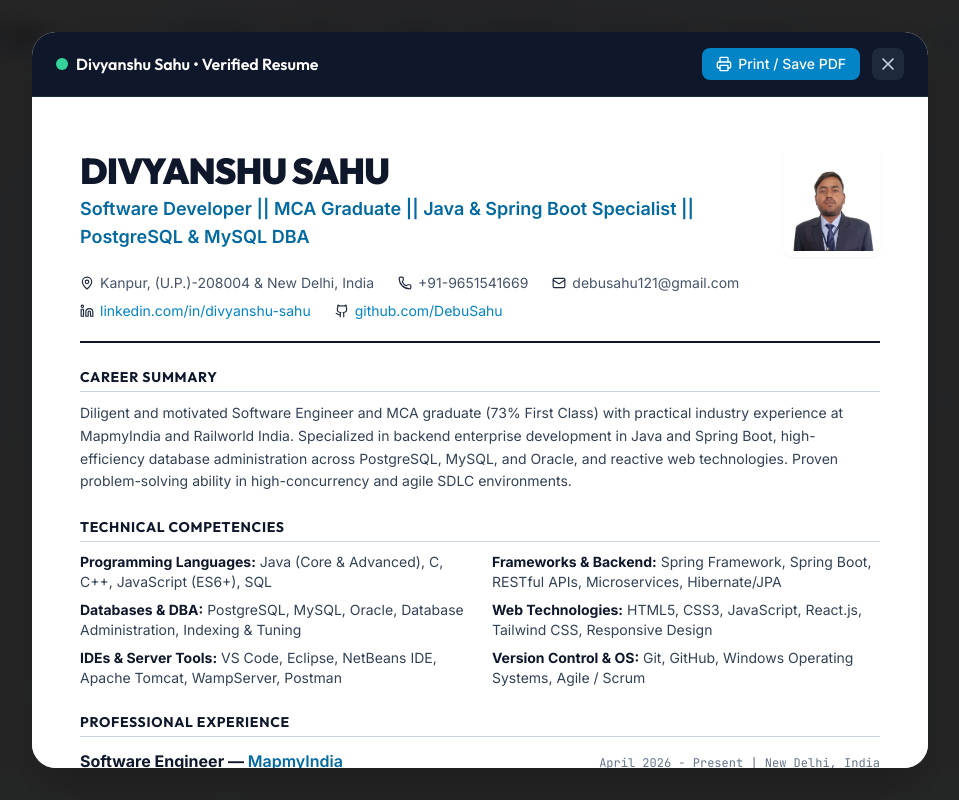
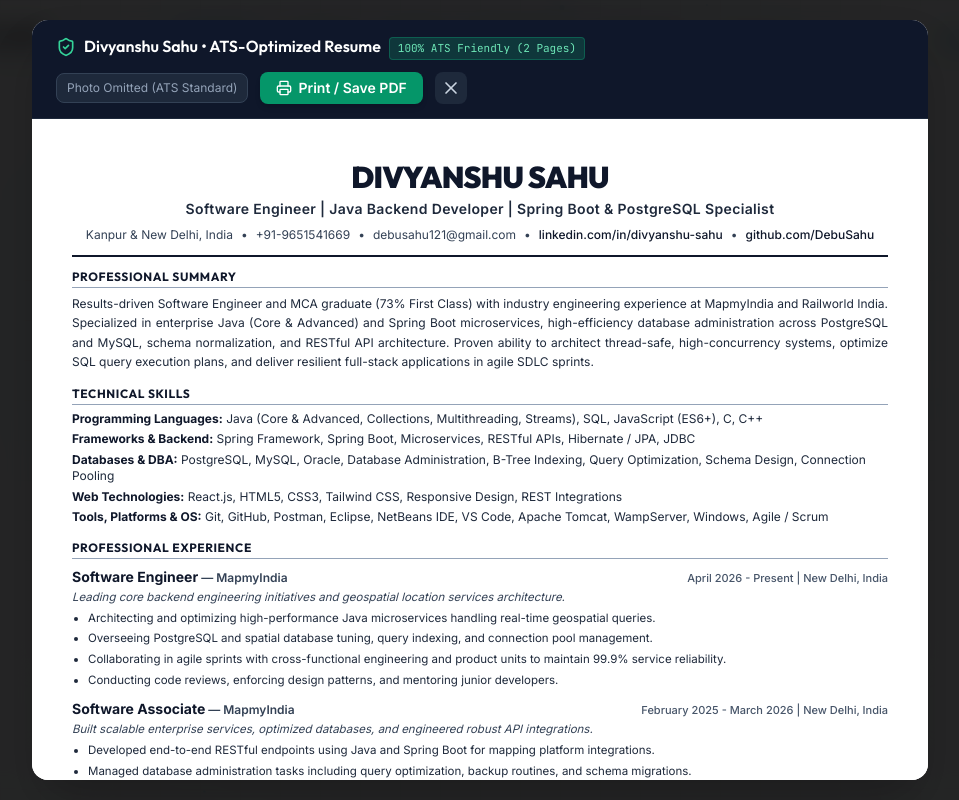
Before and after one commit to DebuSahu/My_New_Potfolio, a React (Vite) app: page / in a window 1280 px wide. Both pictures are taken after a click on the button "Resume". Shown: the top 800 px of the page, without its empty margins (160-1119 px from the left). Built offline with nearby package versions, Linux system fonts and the light colour scheme.

Commit message:
Transform resume to 100% ATS-friendly format (single column, no header leak, exact 2 pages)

```diff
--- a/src/components/ResumeModal.jsx
+++ b/src/components/ResumeModal.jsx
@@ -1,12 +1,13 @@
-import React, { useEffect } from 'react';
+import React, { useEffect, useState } from 'react';
 import {
   X, Printer, Download, Mail, Phone, MapPin,
-  Linkedin, Github, Briefcase, GraduationCap, Award, ExternalLink, CheckCircle2
+  Linkedin, Github, CheckCircle2, ShieldCheck, UserCheck
 } from 'lucide-react';
 import { portfolioData } from '../data/portfolioData';
 
 export default function ResumeModal({ onClose }) {
-  const { personal, experience, education, certifications, skills } = portfolioData;
+  const { personal, experience, education, certifications } = portfolioData;
+  const [includePhoto, setIncludePhoto] = useState(false); // Default to false for strict ATS compliance
 
   useEffect(() => {
     const handleKeyDown = (e) => {
@@ -27,7 +28,7 @@ export default function ResumeModal({ onClose }) {
   };
 
   return (
-    <div className="fixed inset-0 z-50 flex items-center justify-center p-3 sm:p-6 overflow-y-auto animate-fadeIn resume-modal-overlay">
+    <div className="fixed inset-0 z-50 flex items-center justify-center p-2 sm:p-4 overflow-y-auto animate-fadeIn resume-modal-overlay">
       {/* Backdrop */}
       <div
         className="fixed inset-0 bg-black/85 backdrop-blur-md transition-opacity no-print"
@@ -35,25 +36,44 @@ export default function ResumeModal({ onClose }) {
       />
 
       {/* Modal Container */}
-      <div className="relative w-full max-w-4xl bg-white text-slate-900 rounded-3xl shadow-2xl overflow-hidden z-10 my-6 max-h-[92vh] flex flex-col resume-modal-container">
+      <div className="relative w-full max-w-4xl bg-white text-slate-900 rounded-2xl shadow-2xl overflow-hidden z-10 my-4 max-h-[95vh] flex flex-col resume-modal-container">
 
         {/* Modal Toolbar (hidden on print) */}
-        <div className="p-4 sm:px-6 bg-slate-900 text-white flex items-center justify-between no-print border-b border-slate-800">
+        <div className="p-3.5 sm:px-6 bg-slate-900 text-white flex flex-wrap items-center justify-between gap-3 no-print border-b border-slate-800">
           <div className="flex items-center gap-2">
-            <span className="w-3 h-3 rounded-full bg-emerald-400"></span>
+            <ShieldCheck className="w-5 h-5 text-emerald-400" />
+            <div>
               <span className="font-heading font-semibold text-sm sm:text-base">
-              Divyanshu Sahu • Verified Resume
+                Divyanshu Sahu • ATS-Optimized Resume
               </span>
+              <span className="hidden sm:inline-block ml-2 px-2 py-0.5 rounded text-[11px] font-mono bg-emerald-500/20 text-emerald-300 border border-emerald-500/30">
+                100% ATS Friendly (2 Pages)
+              </span>
+            </div>
           </div>
 
           <div className="flex items-center gap-3">
+            {/* Toggle Photo for ATS vs Visual */}
+            <button
+              onClick={() => setIncludePhoto(!includePhoto)}
+              className={`text-xs px-2.5 py-1.5 rounded-lg border transition-all flex items-center gap-1.5 ${
+                includePhoto
+                  ? 'bg-primary-600/30 border-primary-500 text-primary-200'
+                  : 'bg-slate-800 border-slate-700 text-slate-400 hover:text-slate-200'
+              }`}
+              title="ATS systems recommend resumes without photos"
+            >
+              <span>{includePhoto ? '✓ Photo Included' : 'Photo Omitted (ATS Standard)'}</span>
+            </button>
+
             <button
               onClick={handlePrint}
-              className="flex items-center gap-1.5 px-3.5 py-1.5 rounded-lg bg-primary-600 hover:bg-primary-500 text-white text-xs sm:text-sm font-medium transition-all shadow-sm"
+              className="flex items-center gap-1.5 px-4 py-1.5 rounded-lg bg-emerald-600 hover:bg-emerald-500 text-white text-xs sm:text-sm font-semibold transition-all shadow-md active:scale-95"
             >
               <Printer className="w-4 h-4" />
               <span>Print / Save PDF</span>
             </button>
+
             <button
               onClick={onClose}
               className="p-1.5 rounded-lg bg-slate-800 hover:bg-slate-700 text-slate-300 hover:text-white transition-colors"
@@ -65,100 +85,113 @@ export default function ResumeModal({ onClose }) {
         </div>
 
         {/* Printable Resume Document */}
-        <div className="p-8 sm:p-12 overflow-y-auto font-sans leading-relaxed space-y-6 bg-white selection:bg-primary-200 resume-document">
+        <div className="p-6 sm:p-10 overflow-y-auto font-sans leading-normal bg-white text-slate-900 resume-document">
 
-          {/* Header with Photo */}
-          <div className="resume-section border-b-2 border-slate-900 pb-5">
-            <div className="flex flex-col-reverse sm:flex-row items-start sm:items-center justify-between gap-6">
-              <div>
-                <h1 className="font-heading font-black text-3xl sm:text-4xl text-slate-900 tracking-tight uppercase">
-                  {personal.name}
-                </h1>
-                <p className="text-primary-700 font-semibold text-base sm:text-lg mt-1">
-                  Software Developer || MCA Graduate || Java & Spring Boot Specialist || PostgreSQL & MySQL DBA
-                </p>
-              </div>
-              {(personal.avatarOriginal || `${import.meta.env.BASE_URL || '/'}profile.png`) && (
+          {/* ATS Header */}
+          <div className="text-center pb-3 mb-3 border-b-2 border-slate-900">
+            {includePhoto && (
+              <div className="mb-2 flex justify-center">
                 <img
                   src={personal.avatarOriginal || `${import.meta.env.BASE_URL || '/'}profile.png`}
                   alt="Divyanshu Sahu"
-                  className="w-20 h-24 sm:w-24 sm:h-28 object-contain shrink-0 rounded-lg shadow-sm"
+                  className="w-20 h-24 object-contain rounded border border-slate-300"
                 />
+              </div>
             )}
-            </div>
 
-            {/* Contact Info Row */}
-            <div className="flex flex-wrap gap-x-6 gap-y-2 mt-4 text-xs sm:text-sm text-slate-600">
-              <div className="flex items-center gap-1.5">
-                <MapPin className="w-3.5 h-3.5 text-slate-800" />
-                <span>Kanpur, (U.P.)-208004 & New Delhi, India</span>
-              </div>
-              <div className="flex items-center gap-1.5">
-                <Phone className="w-3.5 h-3.5 text-slate-800" />
+            <h1 className="font-heading font-black text-2xl sm:text-3xl text-slate-900 tracking-tight uppercase mb-1">
+              {personal.name}
+            </h1>
+
+            <p className="font-semibold text-xs sm:text-sm text-slate-800 mb-2 tracking-wide">
+              Software Engineer | Java Backend Developer | Spring Boot & PostgreSQL Specialist
+            </p>
+
+            <div className="text-xs text-slate-700 flex flex-wrap justify-center items-center gap-x-2 gap-y-1">
+              <span>Kanpur & New Delhi, India</span>
+              <span>•</span>
               <span>{personal.phone}</span>
-              </div>
-              <div className="flex items-center gap-1.5">
-                <Mail className="w-3.5 h-3.5 text-slate-800" />
+              <span>•</span>
               <span>{personal.email}</span>
-              </div>
-              <div className="flex items-center gap-1.5">
-                <Linkedin className="w-3.5 h-3.5 text-slate-800" />
-                <a href={personal.socials.linkedin} target="_blank" rel="noreferrer" className="text-primary-600 hover:underline">
+              <span>•</span>
+              <a
+                href={personal.socials.linkedin}
+                target="_blank"
+                rel="noreferrer"
+                className="text-slate-900 hover:underline font-medium"
+              >
                 linkedin.com/in/divyanshu-sahu
               </a>
-              </div>
-              <div className="flex items-center gap-1.5">
-                <Github className="w-3.5 h-3.5 text-slate-800" />
-                <a href={personal.socials.github} target="_blank" rel="noreferrer" className="text-primary-600 hover:underline">
+              <span>•</span>
+              <a
+                href={personal.socials.github}
+                target="_blank"
+                rel="noreferrer"
+                className="text-slate-900 hover:underline font-medium"
+              >
                 github.com/DebuSahu
               </a>
             </div>
           </div>
-          </div>
 
-          {/* Career Summary */}
-          <div className="resume-section">
-            <h2 className="font-heading font-bold text-sm uppercase tracking-wider text-slate-900 border-b border-slate-300 pb-1 mb-2.5">
-              Career Summary
+          {/* Professional Summary */}
+          <div className="mb-3.5 resume-section">
+            <h2 className="font-heading font-bold text-xs uppercase tracking-wider text-slate-900 border-b border-slate-400 pb-0.5 mb-1.5">
+              Professional Summary
             </h2>
-            <p className="text-slate-700 text-sm leading-relaxed">
-              Diligent and motivated Software Engineer and MCA graduate (73% First Class) with practical industry experience at MapmyIndia and Railworld India. Specialized in backend enterprise development in Java and Spring Boot, high-efficiency database administration across PostgreSQL, MySQL, and Oracle, and reactive web technologies. Proven problem-solving ability in high-concurrency and agile SDLC environments.
+            <p className="text-slate-800 text-xs leading-relaxed text-justify">
+              Results-driven Software Engineer and MCA graduate (73% First Class) with industry engineering experience at MapmyIndia and Railworld India. Specialized in enterprise Java (Core & Advanced) and Spring Boot microservices, high-efficiency database administration across PostgreSQL and MySQL, schema normalization, and RESTful API architecture. Proven ability to architect thread-safe, high-concurrency systems, optimize SQL query execution plans, and deliver resilient full-stack applications in agile SDLC sprints.
             </p>
           </div>
 
-          {/* Technical Skills */}
-          <div className="resume-section">
-            <h2 className="font-heading font-bold text-sm uppercase tracking-wider text-slate-900 border-b border-slate-300 pb-1 mb-2.5">
-              Technical Competencies
+          {/* Technical Skills - Single-Column ATS Format */}
+          <div className="mb-3.5 resume-section">
+            <h2 className="font-heading font-bold text-xs uppercase tracking-wider text-slate-900 border-b border-slate-400 pb-0.5 mb-1.5">
+              Technical Skills
             </h2>
-            <div className="grid grid-cols-1 sm:grid-cols-2 gap-y-2 gap-x-6 text-xs sm:text-sm text-slate-700">
-              <div><strong className="text-slate-900">Programming Languages:</strong> Java (Core & Advanced), C, C++, JavaScript (ES6+), SQL</div>
-              <div><strong className="text-slate-900">Frameworks & Backend:</strong> Spring Framework, Spring Boot, RESTful APIs, Microservices, Hibernate/JPA</div>
-              <div><strong className="text-slate-900">Databases & DBA:</strong> PostgreSQL, MySQL, Oracle, Database Administration, Indexing & Tuning</div>
-              <div><strong className="text-slate-900">Web Technologies:</strong> HTML5, CSS3, JavaScript, React.js, Tailwind CSS, Responsive Design</div>
-              <div><strong className="text-slate-900">IDEs & Server Tools:</strong> VS Code, Eclipse, NetBeans IDE, Apache Tomcat, WampServer, Postman</div>
-              <div><strong className="text-slate-900">Version Control & OS:</strong> Git, GitHub, Windows Operating Systems, Agile / Scrum</div>
+            <div className="text-xs text-slate-800 space-y-1 leading-snug">
+              <div>
+                <strong className="text-slate-900">Programming Languages:</strong> Java (Core & Advanced, Collections, Multithreading, Streams), SQL, JavaScript (ES6+), C, C++
+              </div>
+              <div>
+                <strong className="text-slate-900">Frameworks & Backend:</strong> Spring Framework, Spring Boot, Microservices, RESTful APIs, Hibernate / JPA, JDBC
+              </div>
+              <div>
+                <strong className="text-slate-900">Databases & DBA:</strong> PostgreSQL, MySQL, Oracle, Database Administration, B-Tree Indexing, Query Optimization, Schema Design, Connection Pooling
+              </div>
+              <div>
+                <strong className="text-slate-900">Web Technologies:</strong> React.js, HTML5, CSS3, Tailwind CSS, Responsive Design, REST Integrations
+              </div>
+              <div>
+                <strong className="text-slate-900">Tools, Platforms & OS:</strong> Git, GitHub, Postman, Eclipse, NetBeans IDE, VS Code, Apache Tomcat, WampServer, Windows, Agile / Scrum
+              </div>
             </div>
           </div>
 
-          {/* Work Experience */}
-          <div className="resume-section">
-            <h2 className="font-heading font-bold text-sm uppercase tracking-wider text-slate-900 border-b border-slate-300 pb-1 mb-3">
+          {/* Professional Experience */}
+          <div className="mb-3.5 resume-section">
+            <h2 className="font-heading font-bold text-xs uppercase tracking-wider text-slate-900 border-b border-slate-400 pb-0.5 mb-2">
               Professional Experience
             </h2>
-            <div className="space-y-3.5">
+
+            <div className="space-y-2.5">
               {experience.map((job) => (
-                <div key={job.id} className="text-xs sm:text-sm">
-                  <div className="flex flex-wrap justify-between items-baseline">
-                    <span className="font-bold text-slate-900 text-sm sm:text-base">
-                      {job.role} — <span className="text-primary-700 font-semibold">{job.company}</span>
-                    </span>
-                    <span className="text-slate-500 font-mono text-xs">{job.duration} | {job.location}</span>
+                <div key={job.id} className="resume-job text-xs">
+                  <div className="flex flex-wrap justify-between items-baseline mb-0.5">
+                    <div>
+                      <span className="font-bold text-slate-900 text-xs sm:text-sm">{job.role}</span>
+                      <span className="text-slate-700 font-semibold"> — {job.company}</span>
                     </div>
-                  <p className="text-slate-600 mt-1">{job.description}</p>
-                  <ul className="list-disc list-inside text-slate-700 space-y-1 mt-1.5 ml-2">
-                    {job.highlights.map((h, i) => (
-                      <li key={i}>{h}</li>
+                    <div className="text-right text-slate-600 font-medium text-[11px]">
+                      <span>{job.duration}</span> | <span>{job.location}</span>
+                    </div>
+                  </div>
+
+                  <p className="text-slate-700 italic mb-1 text-[11.5px]">{job.description}</p>
+
+                  <ul className="list-disc list-outside ml-4 text-slate-800 space-y-0.5 text-[11.5px] leading-relaxed">
+                    {job.highlights.map((highlight, idx) => (
+                      <li key={idx}>{highlight}</li>
                     ))}
                   </ul>
                 </div>
@@ -166,56 +199,59 @@ export default function ResumeModal({ onClose }) {
             </div>
           </div>
 
-          {/* Academic Projects */}
-          <div className="resume-section">
-            <h2 className="font-heading font-bold text-sm uppercase tracking-wider text-slate-900 border-b border-slate-300 pb-1 mb-2.5">
+          {/* Key Academic & Software Projects */}
+          <div className="mb-3.5 resume-section">
+            <h2 className="font-heading font-bold text-xs uppercase tracking-wider text-slate-900 border-b border-slate-400 pb-0.5 mb-1.5">
               Key Academic & Software Projects
             </h2>
-            <div className="space-y-2.5 text-xs sm:text-sm">
+
+            <div className="space-y-1.5 text-xs">
               <div>
-                <strong className="text-slate-900">GymNation (Gym Management System):</strong>
-                <span className="text-slate-600"> [Java, NetBeans IDE, MySQL, JDBC, Swing] — </span>
-                <span className="text-slate-700">Full-featured management desktop platform to automate gym administrative tasks, member subscription lifecycles, trainer schedules, and billing workflows.</span>
+                <span className="font-bold text-slate-900">GymNation (Gym Management System):</span>{' '}
+                <span className="text-slate-600 font-medium">[Java, NetBeans, MySQL, JDBC, Swing] — </span>
+                <span className="text-slate-800">Developed enterprise desktop application automating member registration, subscription renewals, trainer scheduling, and billing workflows with secure transactional database integrity.</span>
               </div>
               <div>
-                <strong className="text-slate-900">Red Drop (Blood Bank Management System):</strong>
-                <span className="text-slate-600"> [HTML5, CSS3, JavaScript, Figma] — </span>
-                <span className="text-slate-700">Modern digital blood donation inventory tracker and emergency requisition dispatch system connecting donors with hospital blood banks.</span>
+                <span className="font-bold text-slate-900">Red Drop (Blood Bank Management System):</span>{' '}
+                <span className="text-slate-600 font-medium">[HTML5, CSS3, JavaScript, UI/UX] — </span>
+                <span className="text-slate-800">Engineered emergency blood requisition dispatch portal with real-time donor inventory tracking connecting verified donors to regional healthcare facilities.</span>
               </div>
               <div>
-                <strong className="text-slate-900">GoDrive (Rental Cars Management System):</strong>
-                <span className="text-slate-600"> [HTML5, CSS3, JavaScript, LocalStorage] — </span>
-                <span className="text-slate-700">Interactive platform streamlining vehicle fleet reservations, automated tariff calculations, and customer rental agreements.</span>
+                <span className="font-bold text-slate-900">GoDrive (Rental Cars Management Platform):</span>{' '}
+                <span className="text-slate-600 font-medium">[HTML5, CSS3, JavaScript, LocalStorage] — </span>
+                <span className="text-slate-800">Created customer reservation portal featuring dynamic tariff computation, vehicle catalog filtering, and digital reservation agreements.</span>
               </div>
             </div>
           </div>
 
           {/* Education */}
-          <div className="resume-section">
-            <h2 className="font-heading font-bold text-sm uppercase tracking-wider text-slate-900 border-b border-slate-300 pb-1 mb-2.5">
+          <div className="mb-3.5 resume-section">
+            <h2 className="font-heading font-bold text-xs uppercase tracking-wider text-slate-900 border-b border-slate-400 pb-0.5 mb-1.5">
               Education
             </h2>
-            <div className="space-y-2 text-xs sm:text-sm">
+
+            <div className="space-y-1 text-xs">
               {education.map((edu, i) => (
-                <div key={i} className="flex justify-between items-baseline">
+                <div key={i} className="flex flex-wrap justify-between items-baseline">
                   <div>
-                    <strong className="text-slate-900">{edu.degree}</strong> – {edu.institution}, {edu.location}
+                    <span className="font-bold text-slate-900">{edu.degree}</span> – {edu.institution}, {edu.location}
                   </div>
-                  <div className="text-right shrink-0">
-                    <span className="font-bold text-primary-700 mr-2">{edu.score}</span>
-                    <span className="text-slate-500 font-mono text-xs">{edu.period}</span>
+                  <div className="text-right text-slate-600 font-medium text-[11px]">
+                    <span className="font-bold text-slate-900 mr-2">{edu.score}</span>
+                    <span>{edu.period}</span>
                   </div>
                 </div>
               ))}
             </div>
           </div>
 
-          {/* Certifications */}
+          {/* Certifications & Training */}
           <div className="resume-section">
-            <h2 className="font-heading font-bold text-sm uppercase tracking-wider text-slate-900 border-b border-slate-300 pb-1 mb-2.5">
+            <h2 className="font-heading font-bold text-xs uppercase tracking-wider text-slate-900 border-b border-slate-400 pb-0.5 mb-1.5">
               Certifications & Training
             </h2>
-            <ul className="list-disc list-inside text-xs sm:text-sm text-slate-700 space-y-1">
+
+            <ul className="list-disc list-outside ml-4 text-xs text-slate-800 space-y-0.5">
               {certifications.map((c, i) => (
                 <li key={i}>
                   <strong className="text-slate-900">{c.title}</strong> – {c.issuer} ({c.date})
```
Also changed, not shown: src/index.css (+20 -9 lines). Lines whose indentation alone changed are shown as unchanged.
